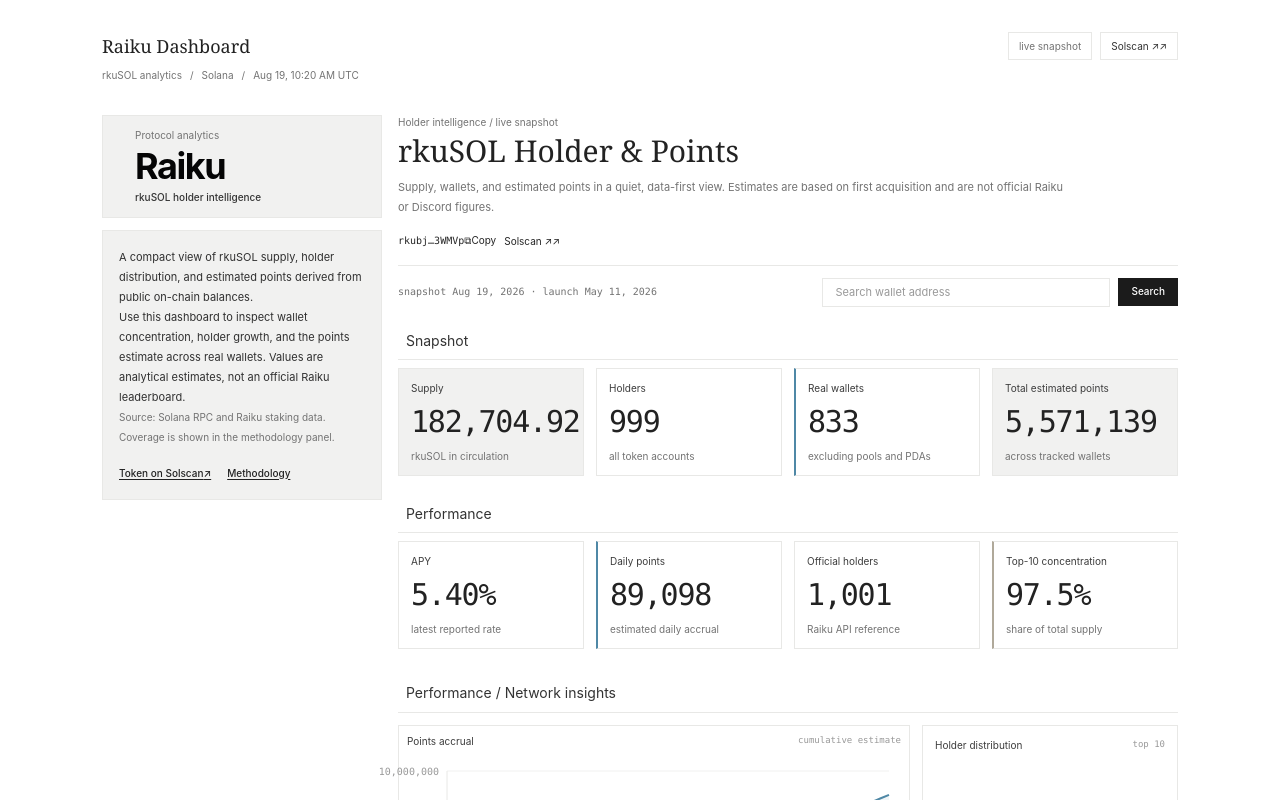
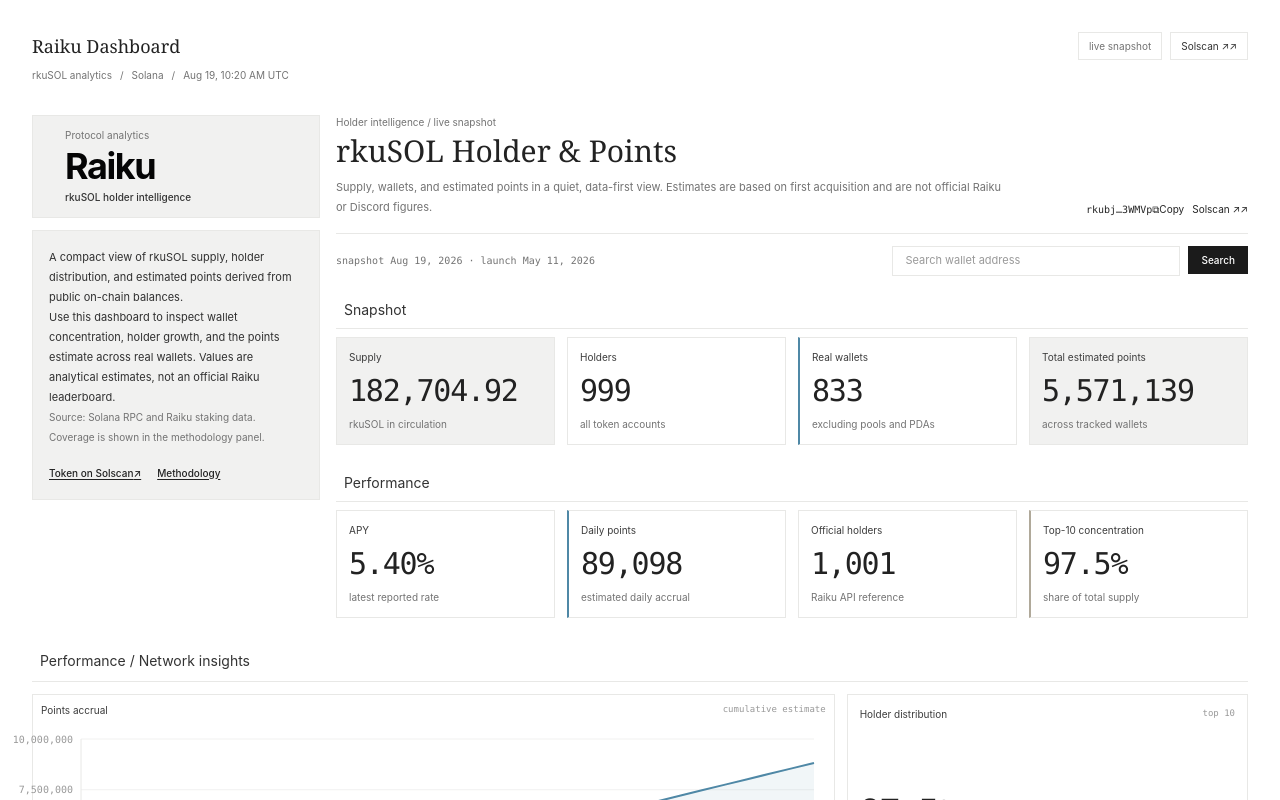
Before and after one commit to yjm26/raiku-dashboard, a React (Vite) app: page / in a window 1280 px wide. Shown: the top 800 px of the page. Built offline with nearby package versions, Linux system fonts and the light colour scheme.

Commit message:
feat: full-width performance section and wider shell

```diff
--- a/src/app/App.jsx
+++ b/src/app/App.jsx
@@ -10,8 +10,8 @@
 import DataSection from './components/DataSection.jsx';
 import MethodologyNote from './components/MethodologyNote.jsx';
 
-function LoadingState() { return <main className="mx-auto grid min-h-screen max-w-xl place-items-center px-4" aria-busy="true"><div className="w-full border border-rule bg-surface p-6" role="status"><p className="m-0 font-mono text-xs uppercase text-muted">Raiku / loading</p><h1 className="mt-3 text-xl font-bold">Loading dashboard snapshot</h1><p className="text-sm text-muted">Fetching the latest rkuSOL holder data.</p></div></main>; }
-function ErrorState({ error, onRetry }) { return <main className="mx-auto grid min-h-screen max-w-xl place-items-center px-4" aria-busy="false"><div className="w-full border-2 border-rule bg-surface p-6" role="alert"><p className="m-0 font-mono text-xs uppercase text-muted">Snapshot unavailable</p><h1 className="mt-3 text-xl font-bold">Couldn&apos;t load the dashboard snapshot</h1><p className="text-sm text-muted">{error.message || 'The snapshot could not be loaded right now.'}</p><button className="mt-4 border border-rule bg-ink px-4 py-2 text-sm font-semibold text-white" type="button" onClick={onRetry}>Try again</button></div></main>; }
+function LoadingState() { return <main className="mx-auto grid min-h-screen max-w-xl place-items-center px-4" aria-busy="true"><div className="w-full border border-rule bg-surface p-6" role="status"><p className="m-0 text-xs uppercase text-muted">Raiku / loading</p><h1 className="mt-3 font-serif text-xl">Loading dashboard snapshot</h1><p className="text-sm text-muted">Fetching the latest rkuSOL holder data.</p></div></main>; }
+function ErrorState({ error, onRetry }) { return <main className="mx-auto grid min-h-screen max-w-xl place-items-center px-4" aria-busy="false"><div className="w-full border border-rule bg-surface p-6" role="alert"><p className="m-0 text-xs uppercase text-muted">Snapshot unavailable</p><h1 className="mt-3 font-serif text-xl">Couldn&apos;t load the dashboard snapshot</h1><p className="text-sm text-muted">{error.message || 'The snapshot could not be loaded right now.'}</p><button className="mt-4 border border-[#1b1b1b] bg-[#1b1b1b] px-4 py-2 text-sm font-medium text-white" type="button" onClick={onRetry}>Try again</button></div></main>; }
 
 export default function App() {
   const [attempt, setAttempt] = useState(0); const [state, setState] = useState({ status: 'loading', snapshot: null, error: null });
@@ -26,5 +26,5 @@
     { label: 'Total estimated points', value: formatNumber(stats.totalPoints, { maximumFractionDigits: 0 }), detail: 'across tracked wallets', tone: 'blue', emphasis: true },
   ];
   const secondary = [{ label: 'APY', value: apyLabel, detail: 'latest reported rate' }, { label: 'Daily points', value: formatNumber(stats.dailyPoints, { maximumFractionDigits: 0 }), detail: 'estimated daily accrual', tone: 'green' }, { label: 'Official holders', value: formatNumber(stats.officialHolders, { maximumFractionDigits: 0 }), detail: 'Raiku API reference' }, { label: 'Top-10 concentration', value: stats.top10Share == null ? '—' : `${formatNumber(stats.top10Share, { maximumFractionDigits: 1 })}%`, detail: 'share of total supply', tone: 'amber' }];
-  return <AppShell><TopBar snapshot={snapshot} /><div className="mt-4 grid gap-4 lg:grid-cols-[minmax(280px,0.5fr)_minmax(0,1.5fr)]"><ProtocolInfo snapshot={snapshot} /><main className="app-main min-w-0" aria-busy="false"><DashboardHeader snapshot={snapshot} /><MetricGroup primary={primary} secondary={secondary} /><InsightGrid snapshot={snapshot} /><WalletSearch rows={snapshot.realRows} /><DataSection rows={snapshot.realRows} /><MethodologyNote coverage={snapshot.coverage} /></main></div></AppShell>;
+  return <AppShell><TopBar snapshot={snapshot} /><div className="mt-4 grid gap-4 lg:grid-cols-[minmax(280px,0.48fr)_minmax(0,1.52fr)]"><ProtocolInfo snapshot={snapshot} /><main className="app-main min-w-0" aria-busy="false"><DashboardHeader snapshot={snapshot} /><MetricGroup primary={primary} secondary={secondary} /></main></div><InsightGrid snapshot={snapshot} /><WalletSearch rows={snapshot.realRows} /><DataSection rows={snapshot.realRows} /><MethodologyNote coverage={snapshot.coverage} /></AppShell>;
 }
--- a/src/app/components/AppShell.jsx
+++ b/src/app/components/AppShell.jsx
@@ -1,3 +1,3 @@
 export default function AppShell({ children }) {
-  return <div className="app-shell app-shell--white min-h-screen bg-page text-ink"><div className="mx-auto w-full max-w-[1140px] px-5 py-4 sm:px-6 lg:px-8">{children}</div></div>;
+  return <div className="app-shell app-shell--white min-h-screen bg-page text-ink"><div className="mx-auto w-full max-w-[1440px] px-4 py-4 sm:px-6 lg:px-8">{children}</div></div>;
 }
```
